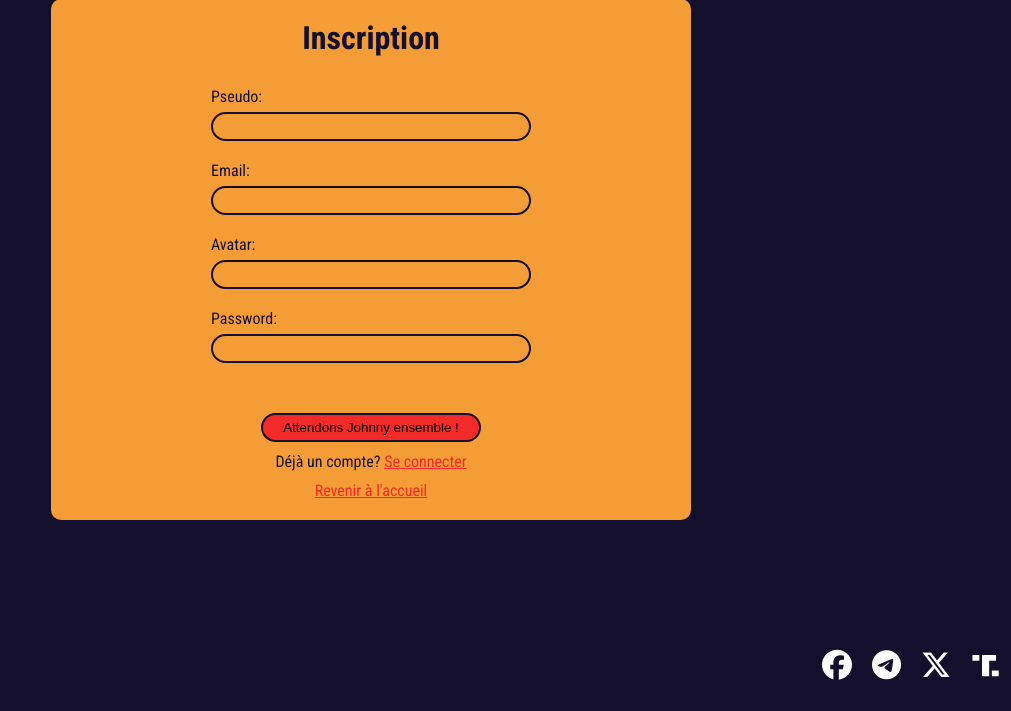
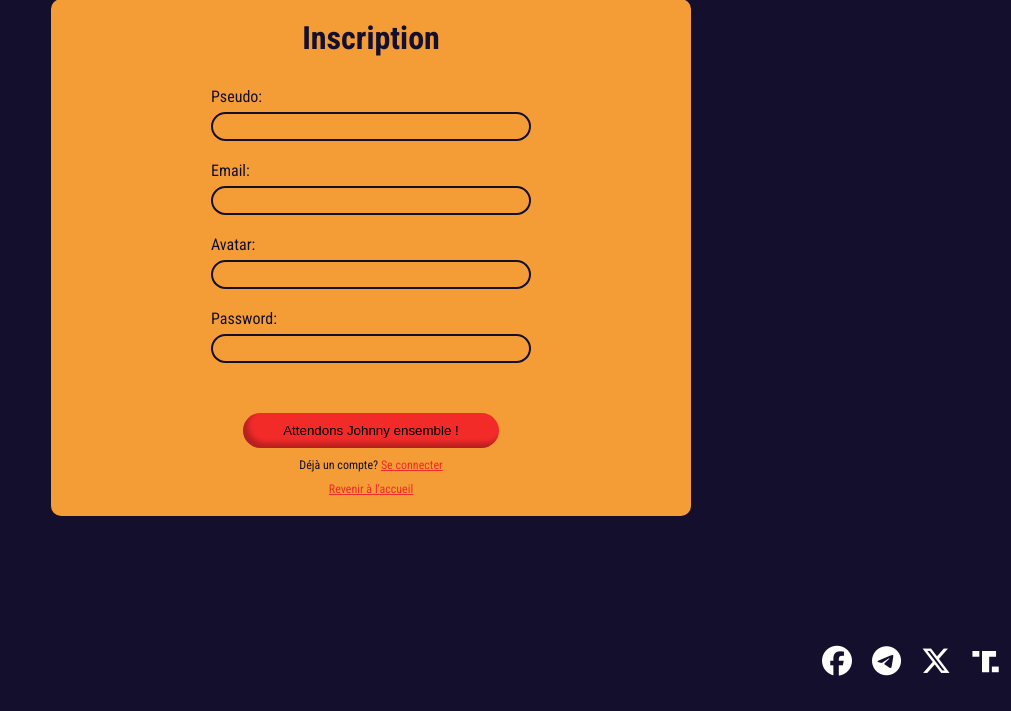
Before and after one commit to Elo-LH/Johnny_Lovers, a PHP site: page /index.php?route=inscription in a window 1280 px wide. Shown: the part 214-925 px from the top of the page, without its empty margins (269-1280 px from the left). After the commit the page ends 890 px from the top, so only its background shows below. Run offline with PHP 8.4, Linux system fonts and the light colour scheme; some libraries are stand-ins or nearby versions; some web fonts are replaced.

Commit message:
les boutons (#9)

```diff
--- a/style/style.css
+++ b/style/style.css
@@ -74,6 +74,10 @@
     padding: 0.5rem;
     margin-bottom: 2rem;
 }
+.register-login-form input:focus{
+    border: solid 3px var(--main-color);
+    outline: none;
+}
 .register-login-form label {
     margin-bottom: 0.6rem;
 }
@@ -85,20 +89,34 @@
     margin-bottom: 2rem;
 }
 .register-login-form button {
-  border-radius: 15px;
-  border: solid 2px var(--main-bg-color);
+    border-radius: 20px;
+    border: none;
     background-color: var(--main-color);
-  padding: 0.5rem 2rem;
+    padding: 1rem 4rem;
     margin-top: 3rem;
     width: max-content;
+    box-shadow: inset 5px -5px 5px rgba(0,0,0,0.25);
+    transition: all 400ms ease-in;
+    cursor: pointer;
+}
+
+.register-login-form button:hover{
+    transform: translate(3px, -3px);
+    box-shadow:  rgba(0, 0, 0, 0.25) -5px 5px 3px,
+                inset 20px -20px 10px rgb(219, 26, 0);
 }
 
 .form-link-bottom {
     text-align: center;
     margin-top: 1rem;
+    font-size: 1.2rem;
 }
 .form-link-bottom a {
     color: var(--main-color);
+}
+
+.form-link-bottom a:hover{
+    color: aqua;
 }
 
 /* ==========================================================================
```
Lines whose indentation alone changed are shown as unchanged.
